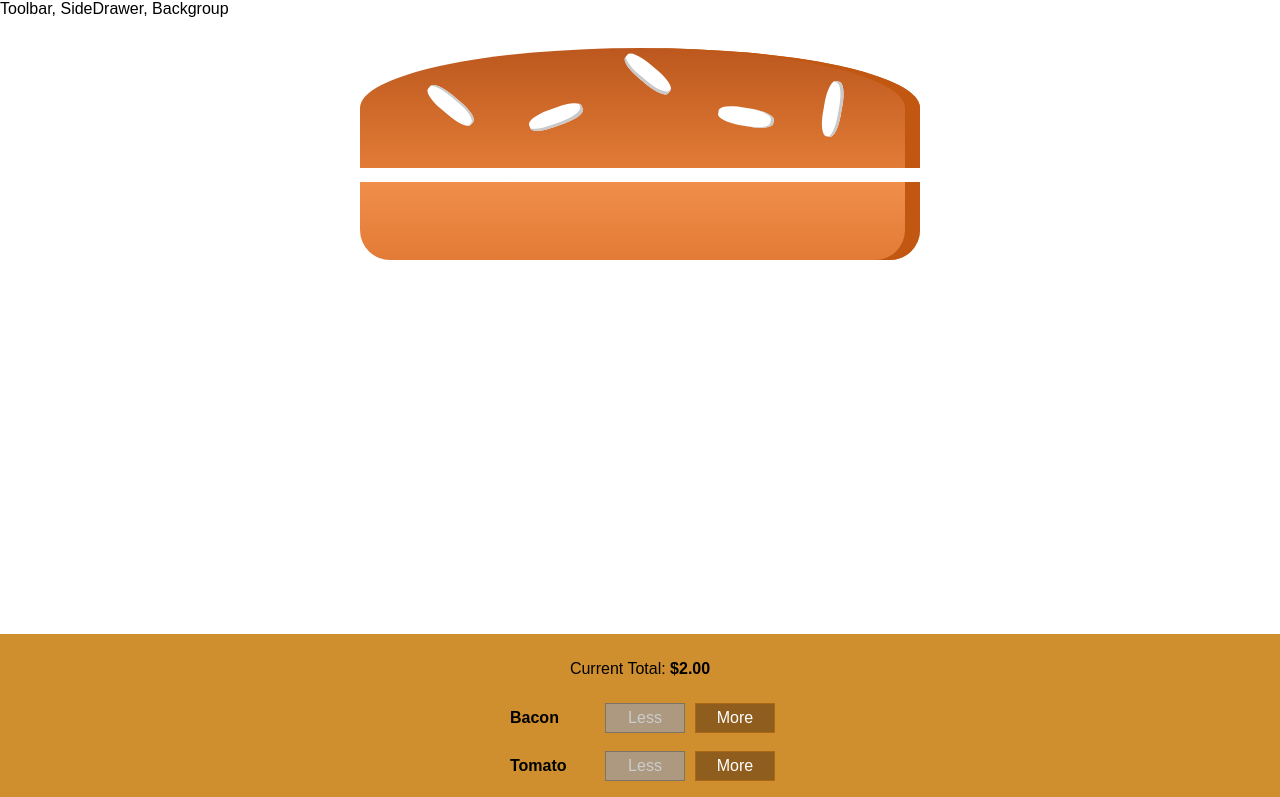
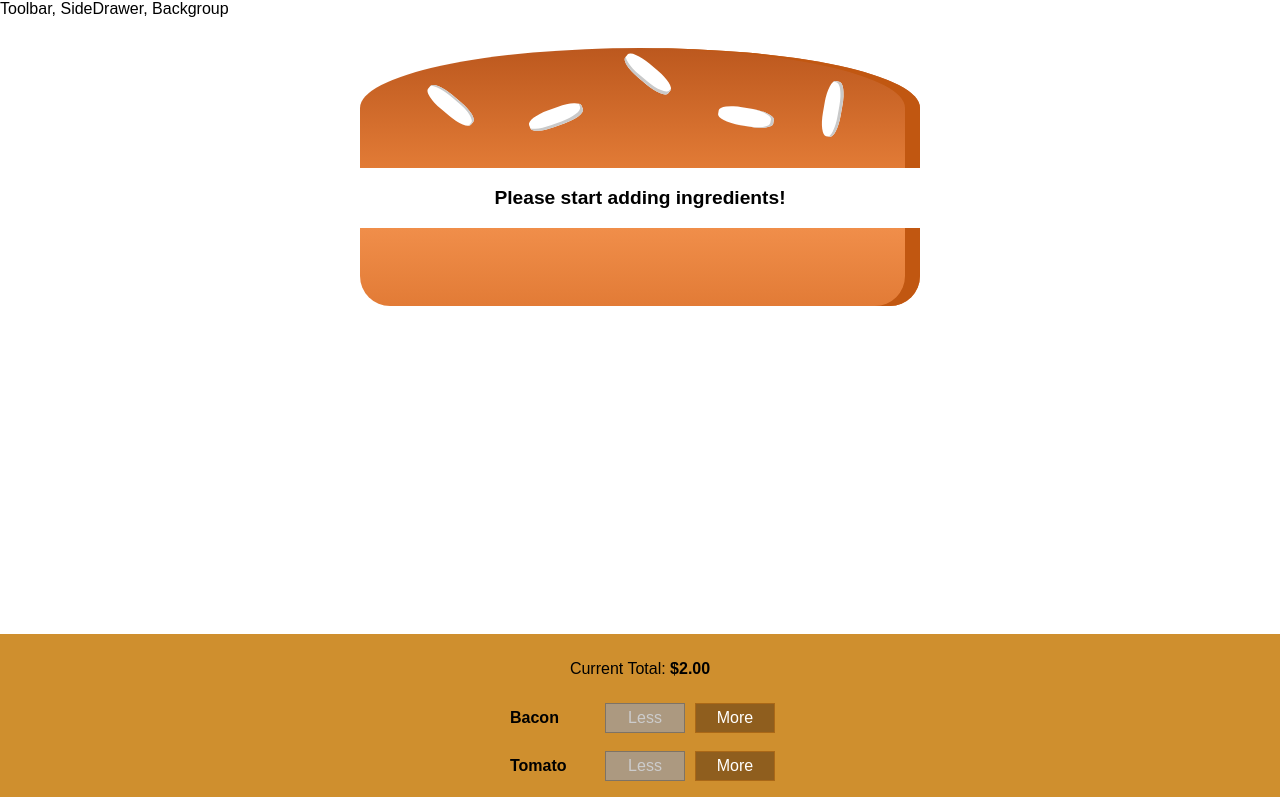
Before and after one commit to dsiu13/React-Burger, a React app: page / in a window 1280 px wide. Shown: the top 797 px of the page. Built offline with nearby package versions, Linux system fonts and the light colour scheme.

Commit message:
fixed something

```diff
--- a/src/components/Burger/Burger.js
+++ b/src/components/Burger/Burger.js
@@ -4,14 +4,17 @@ import classes from './Burger.css';
 
 const burger = (props) => {
   let transformedIngredients = Object.keys(props.ingredients)
-  .map(igKey => {
-    return [...Array(props.ingredients[igKey])].map((_, i) => {
-      return <BurgerIngredients key={igKey + i} type={igKey} />
-    });
-  })
-  .reduce((arr, el) => {
-      return arr.concat(el)
-  }, [ ]);
+      .map( igKey => {
+          return [...Array( props.ingredients[igKey] )].map( ( _, i ) => {
+              return <BurgerIngredients key={igKey + i} type={igKey} />;
+          } );
+      } )
+      .reduce((arr, el) => {
+          return arr.concat(el)
+      }, []);
+  if (transformedIngredients.length === 0) {
+      transformedIngredients = <p>Please start adding ingredients!</p>;
+  }
 
 // doesn't work, not sure why.
 if(transformedIngredients === 0) {
```
